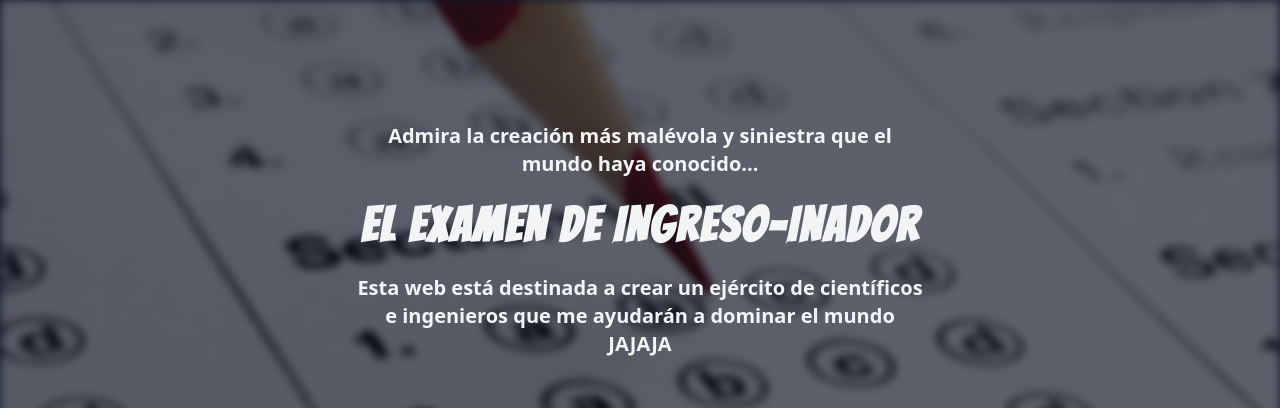
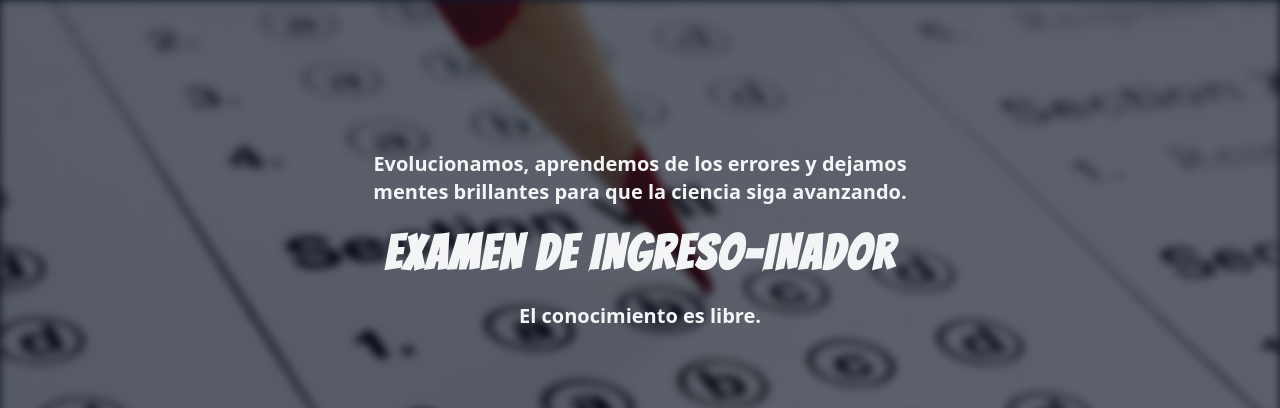
Before and after one commit to ProfessorByte/examendeingresoinador, a React (Vite) app: page / in a window 1280 px wide. Shown: the top 408 px of the page. Built offline with nearby package versions, Linux system fonts and the light colour scheme; no server answers; the database is empty.

Commit message:
Update banner text

```diff
--- a/src/components/Banner.jsx
+++ b/src/components/Banner.jsx
@@ -12,16 +12,13 @@ export const Banner = () => {
       />
       <div className="w-full h-full p-3 flex flex-col gap-6 items-center justify-center text-center md:text-xl max-w-[600px] z-10">
         <p>
-          Admira la creación más malévola y siniestra que el mundo haya
-          conocido...
+          Evolucionamos, aprendemos de los errores y dejamos mentes brillantes
+          para que la ciencia siga avanzando.
         </p>
         <h1 className="text-3xl md:text-5xl font-bangers tracking-wider">
-          EL EXAMEN DE INGRESO-INADOR
+          EXAMEN DE INGRESO-INADOR
         </h1>
-        <p>
-          Esta web está destinada a crear un ejército de científicos e
-          ingenieros que me ayudarán a dominar el mundo JAJAJA
-        </p>
+        <p>El conocimiento es libre.</p>
       </div>
     </header>
   );
```
